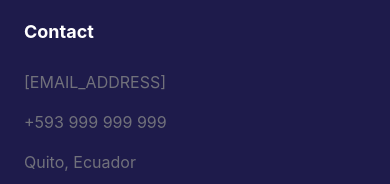
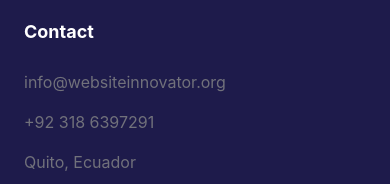
Before and after one commit to mjunaidoffical876/Website-Innovator, a Next.js app: page /blog in a window 390 px wide. Shown: the part 3730-3914 px from the top of the page. Built offline with nearby package versions, Linux system fonts and the light colour scheme.

Commit message:
Update email to info@websiteinnovator.org and phone to +92 318 6397291 across all pages; remove logos grid on homepage

```diff
--- a/app/layout.tsx
+++ b/app/layout.tsx
@@ -40,7 +40,7 @@ const jsonLd = {
   "name": "Website Innovator",
   "image": "https://websiteinnovator.com/logo.png",
   "url": "https://websiteinnovator.com",
-  "telephone": "+923186397291",
+  "telephone": "+92 318 6397291",
   "address": {
     "@type": "PostalAddress",
     "addressLocality": "Quito",
--- a/app/page.tsx
+++ b/app/page.tsx
@@ -4,7 +4,6 @@ import About from '@/components/About';
 import Services from '@/components/Services';
 import Portfolio from '@/components/Portfolio';
 import Stats from '@/components/Stats';
-import Clients from '@/components/Clients';
 import Contact from '@/components/Contact';
 import Testimonials from '@/components/Testimonials';
 import FAQ from '@/components/FAQ';
@@ -20,7 +19,6 @@ export default function Home() {
       <Portfolio />
       <Stats />
       <Testimonials />
-      <Clients />
       <Contact />
 
       {/* Quote Section */}
--- a/app/privacy-policy/page.tsx
+++ b/app/privacy-policy/page.tsx
@@ -43,7 +43,7 @@ export default function PrivacyPolicy() {
           <div>
             <h2 className="text-3xl font-bold text-dark mb-4">4. Your Rights</h2>
             <p className="leading-relaxed">
-              You have the right to access, update, or delete your personal information at any time. You can also opt out of receiving promotional communications from us. Please contact us at Info@csss.org for any requests regarding your data.
+              You have the right to access, update, or delete your personal information at any time. You can also opt out of receiving promotional communications from us. Please contact us at info@websiteinnovator.org for any requests regarding your data.
             </p>
           </div>
         </div>
--- a/components/Contact.tsx
+++ b/components/Contact.tsx
@@ -50,7 +50,7 @@ export default function Contact() {
                         <button onClick={() => window.location.href = "https://wa.me/923186397291"} className="w-full bg-[#25D366] text-white py-4 rounded-2xl font-bold text-xl flex items-center justify-center gap-3 hover:scale-105 transition-transform">
                             <MessageCircle className="w-6 h-6" /> WhatsApp
                         </button>
-                        <button onClick={() => window.location.href = "mailto:[EMAIL_ADDRESS]"} className="w-full border border-white/20 text-white py-4 rounded-2xl font-bold text-xl flex items-center justify-center gap-3 hover:bg-white/10 transition-all">
+                        <button onClick={() => window.location.href = "mailto:info@websiteinnovator.org"} className="w-full border border-white/20 text-white py-4 rounded-2xl font-bold text-xl flex items-center justify-center gap-3 hover:bg-white/10 transition-all">
                             <Mail className="w-6 h-6" /> Send Email
                         </button>
                     </div>
--- a/components/Footer.tsx
+++ b/components/Footer.tsx
@@ -73,8 +73,8 @@ export default function Footer() {
           <div className="space-y-6">
             <h4 className="font-bold text-lg">Contact</h4>
             <ul className="space-y-4 text-zinc-500">
-              <li>[EMAIL_ADDRESS]</li>
-              <li>+593 999 999 999</li>
+              <li>info@websiteinnovator.org</li>
+              <li>+92 318 6397291</li>
               <li>Quito, Ecuador</li>
             </ul>
           </div>
```
